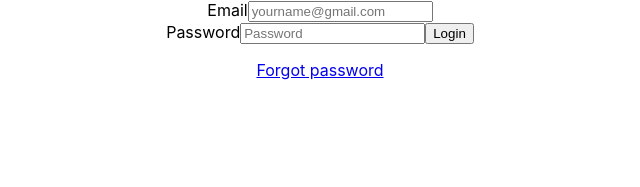
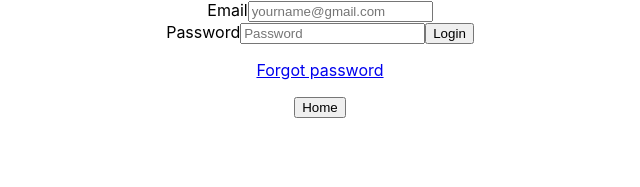
Before and after one commit to Malone99/react_fundamentals, a React (Create React App) app: page /login in a window 1280 px wide. Shown: the top 187 px of the page, without its empty margins (320-960 px from the left). Built offline with nearby package versions, Linux system fonts and the light colour scheme.

Commit message:
feature-router

```diff
--- a/src/Login.jsx
+++ b/src/Login.jsx
@@ -13,9 +13,9 @@ export const Login = (props) => {
     }
     const navigate = useNavigate();
 
-
     return(
         <div>
+
            <form className="form" onSubmit={handleSubmit}>
             <label> Email</label>
             <input
@@ -32,6 +32,7 @@ export const Login = (props) => {
             <button type="onSubmit">Login</button>
            </form>
            <Link to={'/forgot-password'}><p>Forgot password</p></Link>
+           <button onClick={()=>navigate('/')}>Home</button>
         </div>
     )
 };
```
Also changed, not shown: src/App.js (line endings or trailing spaces).
